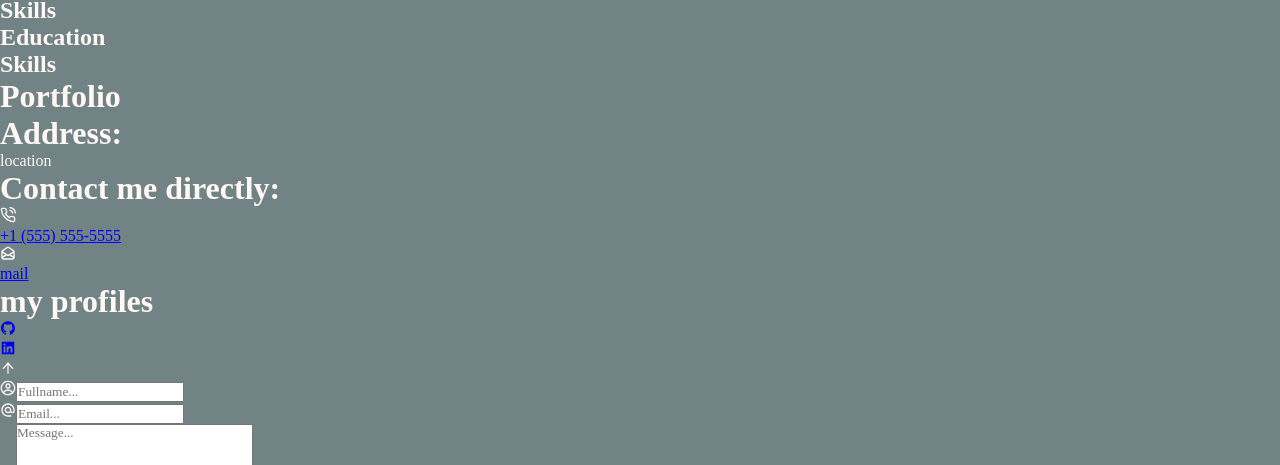
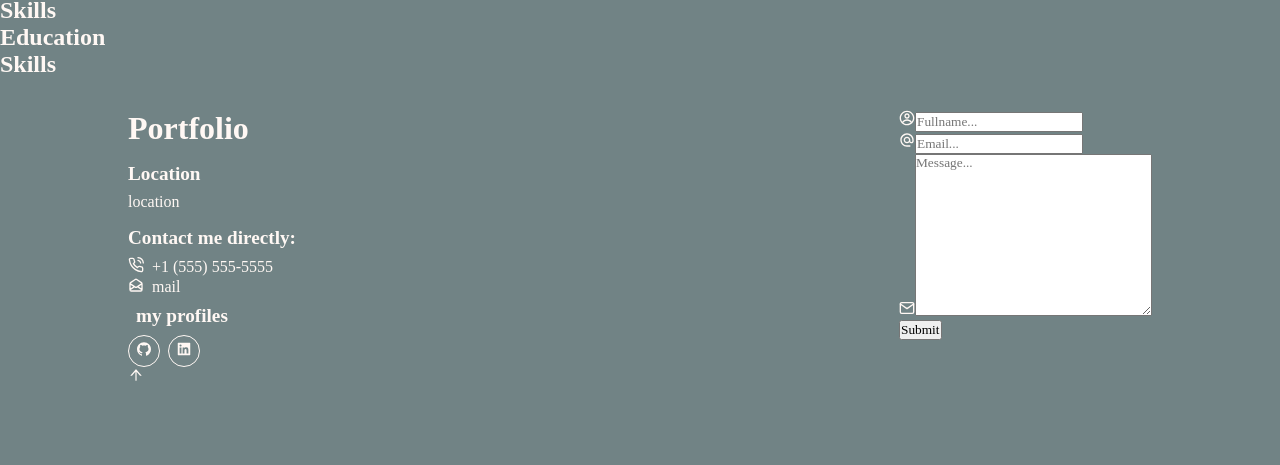
Before and after one commit to cleclair71/cass-react-portfolio, a React (Create React App) app: page /resume in a window 1280 px wide. Shown: the part 1238-1703 px from the top of the page. After the commit the page ends 1653 px from the top, so only its background shows below. Built offline with nearby package versions, Linux system fonts and the light colour scheme; a web font is replaced by a local one.

Commit message:
footer styling

```diff
--- a/src/components/Footer.jsx
+++ b/src/components/Footer.jsx
@@ -23,9 +23,9 @@ const Footer = () => {
                 <Slide direction="left" delay={1}>
                     <h1>Portfolio</h1>
                 </Slide>
-                <div className="address">
+                <div className="location">
                     <Slide direction="left">
-                        <h1>Address:</h1>
+                        <h1>Location</h1>
                     </Slide>
                     <Slide direction="left"><p>location</p></Slide>
                 </div>
@@ -111,7 +111,90 @@ const Footer = () => {
 
 export default Footer;
 
-const Container = styled.div``;
-const Profile = styled.div``;
-const ArrowUp = styled.div``;
+const Container = styled.div`
+    display: flex;
+    position: relative;
+    margin-top: 2rem;
+    padding: 2rem 0;
+    width: 80%;
+    max-width: 1280px;
+    margin: 0 auto;
+    @media (max-width: 840px) {
+        width: 90%;
+      }
+      @media (max-width: 650px) {
+        flex-direction: column;
+        gap: 3rem;
+      }`;
+const Profile = styled.div`
+flex: 1;
+.location {
+    padding: 1rem 0;
+    h1 {
+        font-size: 1.2rem;
+    }
+
+    p {
+        width: 60%;
+        padding-top: .5rem;
+        @media (max-width: 650px) {
+            width: 100%;
+            }
+            }
+            }
+
+            .links {
+                h1 {
+                    font-size: 1.2rem;
+                    margin-bottom: .5rem;
+                    }
+                    div {
+                        display: flex;
+                        align-items: center;
+                        gap: .5rem;
+                        a {
+                            text-decoration: none;
+                            color: var(--white);
+                            :hover {
+                                color: var(--orange);
+                                }
+                                }
+                                }
+                                }
+
+                                .profiles {
+                                    h1 {
+                                        font-size: 1.2rem;
+                                        padding: .5rem;
+                                    }
+                                    .icons {
+                                        display: flex;
+                                        align-items: center;
+                                    }
+                                    span {
+                                        display: flex;
+                                        align-items: center;
+                                        justify-content: center;
+                                        color: #FFF8F4;
+            background-color: transparent;
+            border: 1px solid var(--white);
+                                        border-radius: 50%;
+                                        margin-right: .5rem;
+                                        height: 2rem;
+                                        width: 2rem;
+
+                                        :hover {
+                                            background-color: rgba(255, 248, 244, 0.2);
+                                                                  }
+                                                                  a {
+                                                                    margin-top: 0.2;
+                                                                    color: var(--white);
+                                                                                            }
+                                                                                                                  }
+                                                                                                                                          }
+                                                                                                                                                                  }
+                                                                                                                                                                                            `;
+const ArrowUp = styled.div`
+display: flex;
+`;
 const FormContainer = styled.div``;
```
